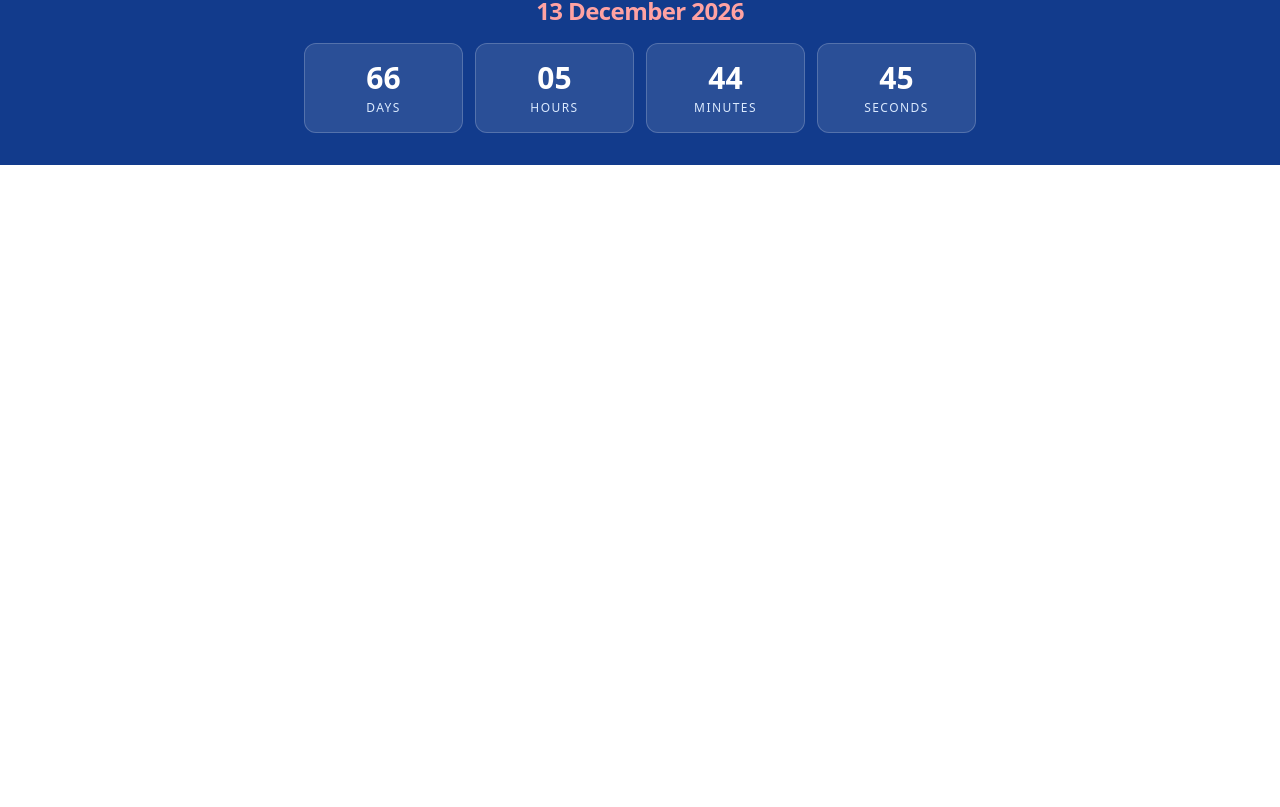
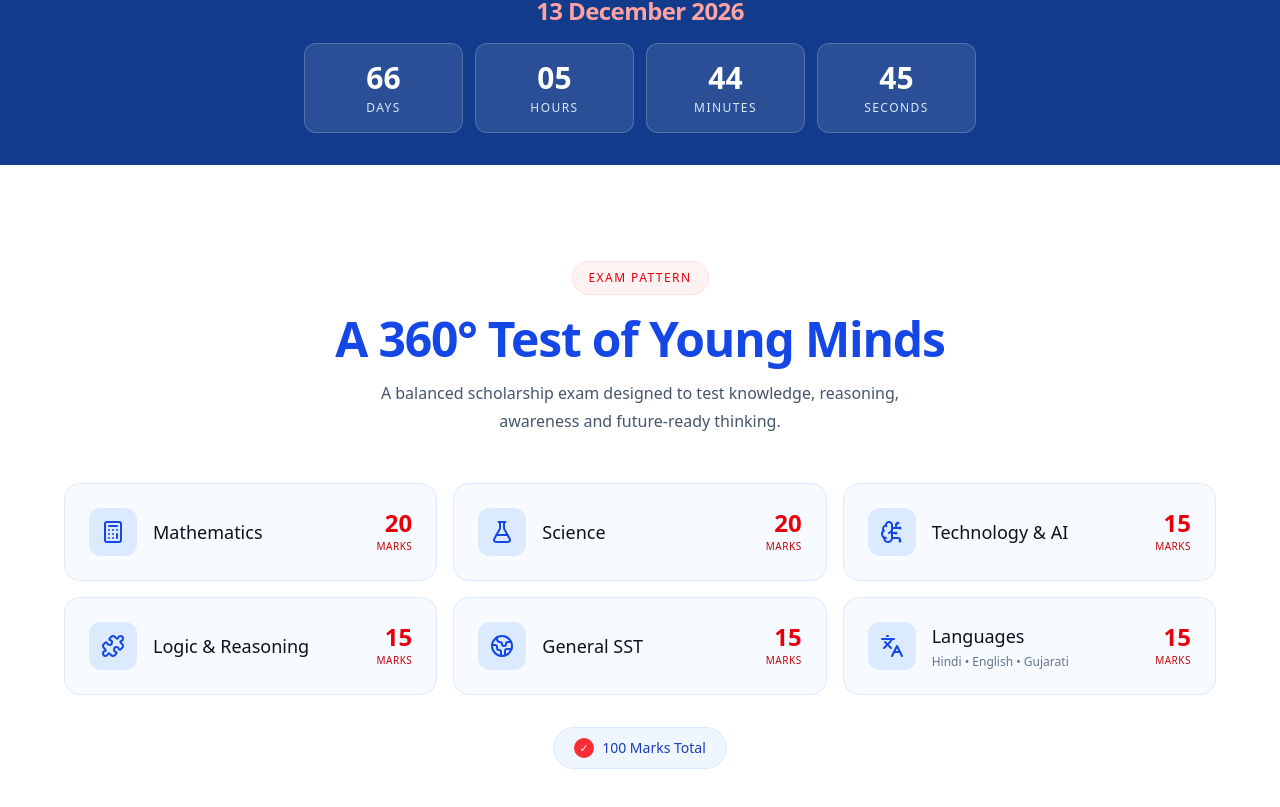
Before and after one commit to KARAN9846/genius-360-bharuch, a Next.js app: page / in a window 1280 px wide. Shown: the part 795-1602 px from the top of the page. Before the commit the page ends 960 px from the top, so only its background shows below. Built offline with nearby package versions, Linux system fonts and the light colour scheme.

Commit message:
feat: build exam pattern section with subject-wise marks

```diff
--- a/app/page.tsx
+++ b/app/page.tsx
@@ -2,6 +2,7 @@ import AnnouncementBar from "@/components/layout/AnnouncementBar";
 import Navbar from "@/components/layout/Navbar";
 import Hero from "@/components/home/Hero";
 import ExamCountdown from "@/components/home/ExamCountdown";
+import ExamPattern from "@/components/home/ExamPattern";
 
 export default function Home() {
   return (
@@ -12,6 +13,7 @@ export default function Home() {
       <main>
         <Hero />
         <ExamCountdown />
+        <ExamPattern />
       </main>
     </>
   );
--- a/components/home/ExamCountdown.tsx
+++ b/components/home/ExamCountdown.tsx
@@ -1,7 +1,7 @@
 "use client";
 
 import { useEffect, useState } from "react";
-import { examInfo } from "@/data/exam";
+import { examInfo } from "../../data/exam";
 
 type CountdownValues = {
   days: number;
--- /dev/null
+++ b/components/home/ExamPattern.tsx
@@ -0,0 +1,118 @@
+import {
+  BrainCircuit,
+  Calculator,
+  FlaskConical,
+  Globe2,
+  Languages,
+  Puzzle,
+} from "lucide-react";
+
+const examAreas = [
+  {
+    title: "Mathematics",
+    marks: 20,
+    icon: Calculator,
+  },
+  {
+    title: "Science",
+    marks: 20,
+    icon: FlaskConical,
+  },
+  {
+    title: "Technology & AI",
+    marks: 15,
+    icon: BrainCircuit,
+  },
+  {
+    title: "Logic & Reasoning",
+    marks: 15,
+    icon: Puzzle,
+  },
+  {
+    title: "General SST",
+    marks: 15,
+    icon: Globe2,
+  },
+  {
+    title: "Languages",
+    marks: 15,
+    icon: Languages,
+    description: "Hindi • English • Gujarati",
+  },
+];
+
+export default function ExamPattern() {
+  return (
+    <section
+      id="exam-pattern"
+      className="w-full bg-white px-5 py-16 sm:px-6 sm:py-20 lg:px-8 lg:py-24"
+    >
+      <div className="mx-auto max-w-6xl">
+        {/* Section Header */}
+        <div className="mx-auto max-w-2xl text-center">
+          <span className="inline-flex items-center rounded-full border border-red-100 bg-red-50 px-4 py-2 text-xs font-medium uppercase tracking-[0.12em] text-red-600">
+            Exam Pattern
+          </span>
+
+          <h2 className="mt-5 text-3xl font-semibold tracking-tight text-blue-700 sm:text-4xl lg:text-5xl">
+            A 360° Test of Young Minds
+          </h2>
+
+          <p className="mx-auto mt-4 max-w-xl text-sm leading-6 text-slate-600 sm:text-base sm:leading-7">
+            A balanced scholarship exam designed to test knowledge, reasoning,
+            awareness and future-ready thinking.
+          </p>
+        </div>
+
+        {/* Exam Areas */}
+        <div className="mt-10 grid grid-cols-1 gap-4 sm:grid-cols-2 lg:mt-12 lg:grid-cols-3">
+          {examAreas.map((area) => {
+            const Icon = area.icon;
+
+            return (
+              <article
+                key={area.title}
+                className="group flex items-center gap-4 rounded-2xl border border-blue-100 bg-[#F7FAFF] p-5 transition-all duration-200 hover:-translate-y-1 hover:border-blue-200 hover:shadow-md sm:p-6"
+              >
+                <div className="flex h-12 w-12 shrink-0 items-center justify-center rounded-xl bg-blue-100 text-blue-700">
+                  <Icon size={24} strokeWidth={2} />
+                </div>
+
+                <div className="min-w-0 flex-1">
+                  <h3 className="text-base font-medium text-[#0B1220] sm:text-lg">
+                    {area.title}
+                  </h3>
+
+                  {area.description && (
+                    <p className="mt-1 text-xs text-slate-500">
+                      {area.description}
+                    </p>
+                  )}
+                </div>
+
+                <div className="shrink-0 text-right">
+                  <span className="block text-2xl font-semibold leading-none text-red-600">
+                    {area.marks}
+                  </span>
+                  <span className="mt-1 block text-[10px] font-medium uppercase tracking-wider text-red-700">
+                    Marks
+                  </span>
+                </div>
+              </article>
+            );
+          })}
+        </div>
+
+        {/* Total */}
+        <div className="mt-8 flex justify-center">
+          <div className="inline-flex items-center gap-2 rounded-full border border-blue-100 bg-blue-50 px-5 py-2.5 text-sm font-medium text-blue-800">
+            <span className="flex h-5 w-5 items-center justify-center rounded-full bg-red-500 text-[11px] text-white">
+              ✓
+            </span>
+            100 Marks Total
+          </div>
+        </div>
+      </div>
+    </section>
+  );
+}
```
